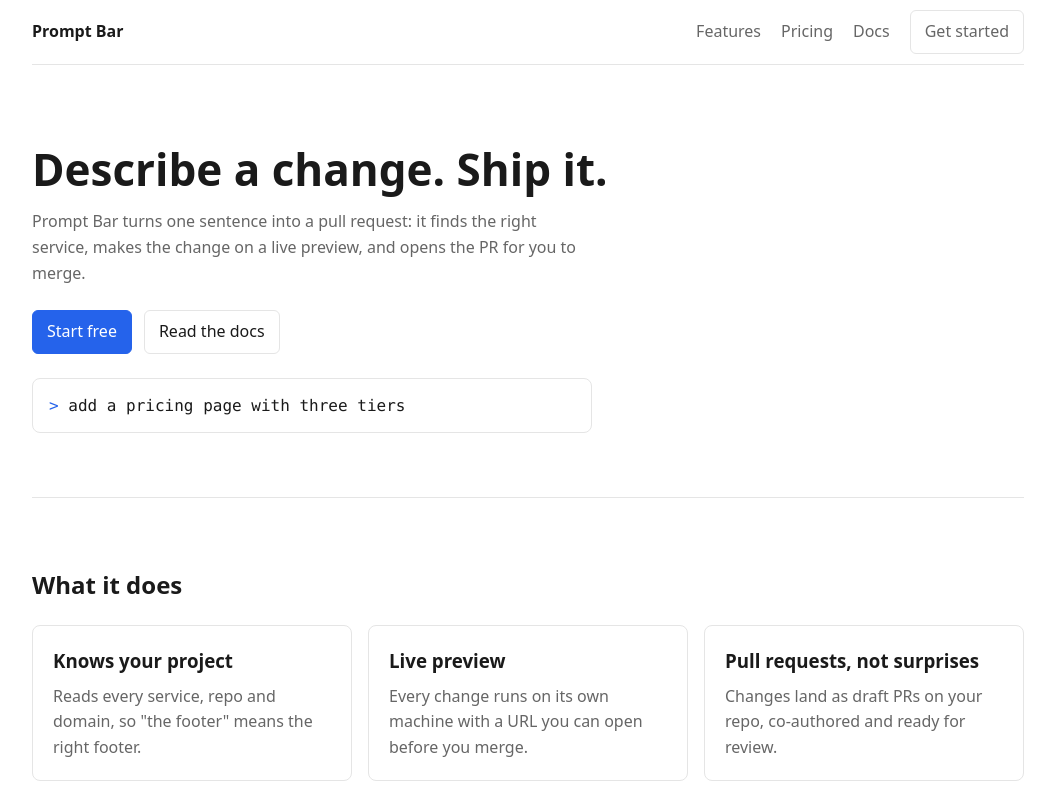
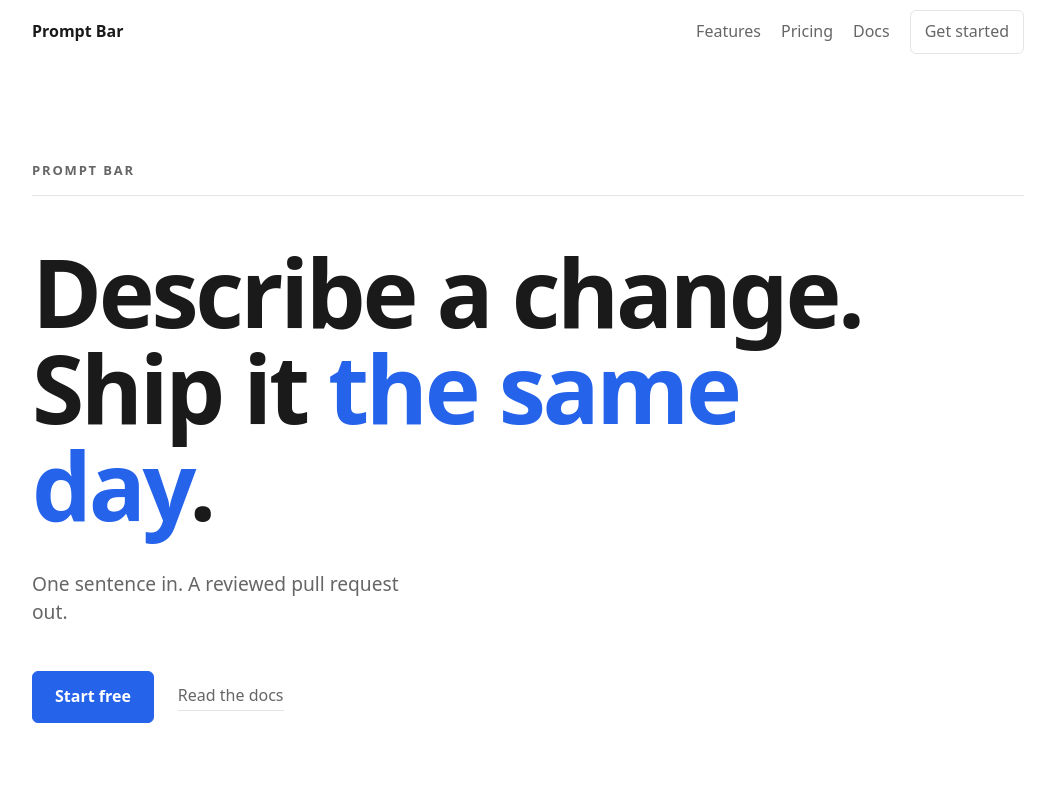
Before and after one commit to jaredLunde/prompt-bar-smoke-www, a website: page index.html in a window 1280 px wide. Shown: the top 800 px of the page, without its empty margins (112-1167 px from the left). Drawn offline with Linux system fonts and the light colour scheme.

Commit message:
Hero: editorial statement layout
Replace the hero with a tone-led editorial block: an uppercase eyebrow
over a hairline rule, an oversized fluid headline (clamp 32-104px) with
"the same day" in the accent, one short line of subcopy, and a single
primary CTA beside a quiet docs link. Drops the prompt-demo element and
the second button; generous vertical rhythm above and below.

Co-authored-by: Railway <68431216+railway-dev[bot]@users.noreply.github.com>

```diff
--- a/index.html
+++ b/index.html
@@ -19,18 +19,12 @@
 
     <main>
       <section class="hero">
-        <h1>Describe a change. Ship it.</h1>
-        <p>
-          Prompt Bar turns one sentence into a pull request: it finds the right
-          service, makes the change on a live preview, and opens the PR for you
-          to merge.
-        </p>
+        <p class="eyebrow">Prompt Bar</p>
+        <h1>Describe a change.<br />Ship it <em>the same day</em>.</h1>
+        <p class="lede">One sentence in. A reviewed pull request out.</p>
         <div class="actions">
           <a class="button primary" id="start" href="#">Start free</a>
-          <a class="button" href="/docs">Read the docs</a>
-        </div>
-        <div class="prompt-demo">
-          <span class="prompt">&gt;</span> add a pricing page with three tiers
+          <a class="quiet" href="/docs">Read the docs</a>
         </div>
       </section>
 
--- a/styles.css
+++ b/styles.css
@@ -24,15 +24,7 @@ a { color: inherit; }
   border-radius: 6px; text-decoration: none; color: var(--fg);
 }
 .button.primary { background: var(--accent); border-color: var(--accent); color: #fff; }
-.hero { padding: 80px 0 64px; }
-.hero h1 { font-size: 44px; line-height: 1.1; margin: 0 0 16px; }
-.hero p { max-width: 560px; color: var(--muted); }
 .actions { display: flex; gap: 12px; margin: 24px 0; }
-.prompt-demo {
-  font-family: ui-monospace, Menlo, monospace; padding: 14px 16px;
-  border: 1px solid var(--line); border-radius: 8px; max-width: 560px;
-}
-.prompt { color: var(--accent); }
 section { padding: 48px 0; border-top: 1px solid var(--line); }
 .grid { display: grid; grid-template-columns: repeat(auto-fit, minmax(240px, 1fr)); gap: 16px; }
 article { border: 1px solid var(--line); border-radius: 8px; padding: 20px; }
@@ -42,3 +34,51 @@ article p { margin: 0; color: var(--muted); }
 .quote blockquote { font-size: 22px; margin: 0 0 8px; }
 .quote p { color: var(--muted); }
 .footer { display: flex; gap: 20px; padding: 32px 24px; color: var(--muted); border-top: 1px solid var(--line); }
+
+/* Hero — editorial statement */
+.hero { padding: clamp(56px, 8vw, 96px) 0 clamp(88px, 14vw, 168px); border-top: 0; }
+.hero .eyebrow {
+  margin: 0 0 clamp(28px, 4vw, 48px);
+  font-size: 13px;
+  font-weight: 600;
+  letter-spacing: 0.14em;
+  text-transform: uppercase;
+  color: var(--muted);
+  padding-bottom: 14px;
+  border-bottom: 1px solid var(--line);
+}
+.hero h1 {
+  margin: 0;
+  max-width: 16ch;
+  font-size: clamp(32px, 7.4vw, 104px);
+  line-height: 1.02;
+  letter-spacing: -0.035em;
+  font-weight: 700;
+  text-wrap: balance;
+}
+.hero h1 em { font-style: normal; color: var(--accent); }
+.hero .lede {
+  margin: clamp(24px, 3vw, 36px) 0 0;
+  max-width: 34ch;
+  font-size: clamp(17px, 1.5vw, 21px);
+  line-height: 1.5;
+  color: var(--muted);
+}
+.hero .actions {
+  margin: clamp(32px, 4vw, 44px) 0 0;
+  align-items: center;
+  gap: 24px;
+  flex-wrap: wrap;
+}
+.hero .button.primary { padding: 12px 22px; font-weight: 600; }
+.hero .quiet {
+  color: var(--muted);
+  text-decoration: none;
+  border-bottom: 1px solid var(--line);
+  padding-bottom: 2px;
+}
+.hero .quiet:hover { color: var(--fg); border-bottom-color: var(--fg); }
+@media (max-width: 640px) {
+  .hero h1 { max-width: none; letter-spacing: -0.025em; }
+  .hero .lede { max-width: 28ch; }
+}
```
